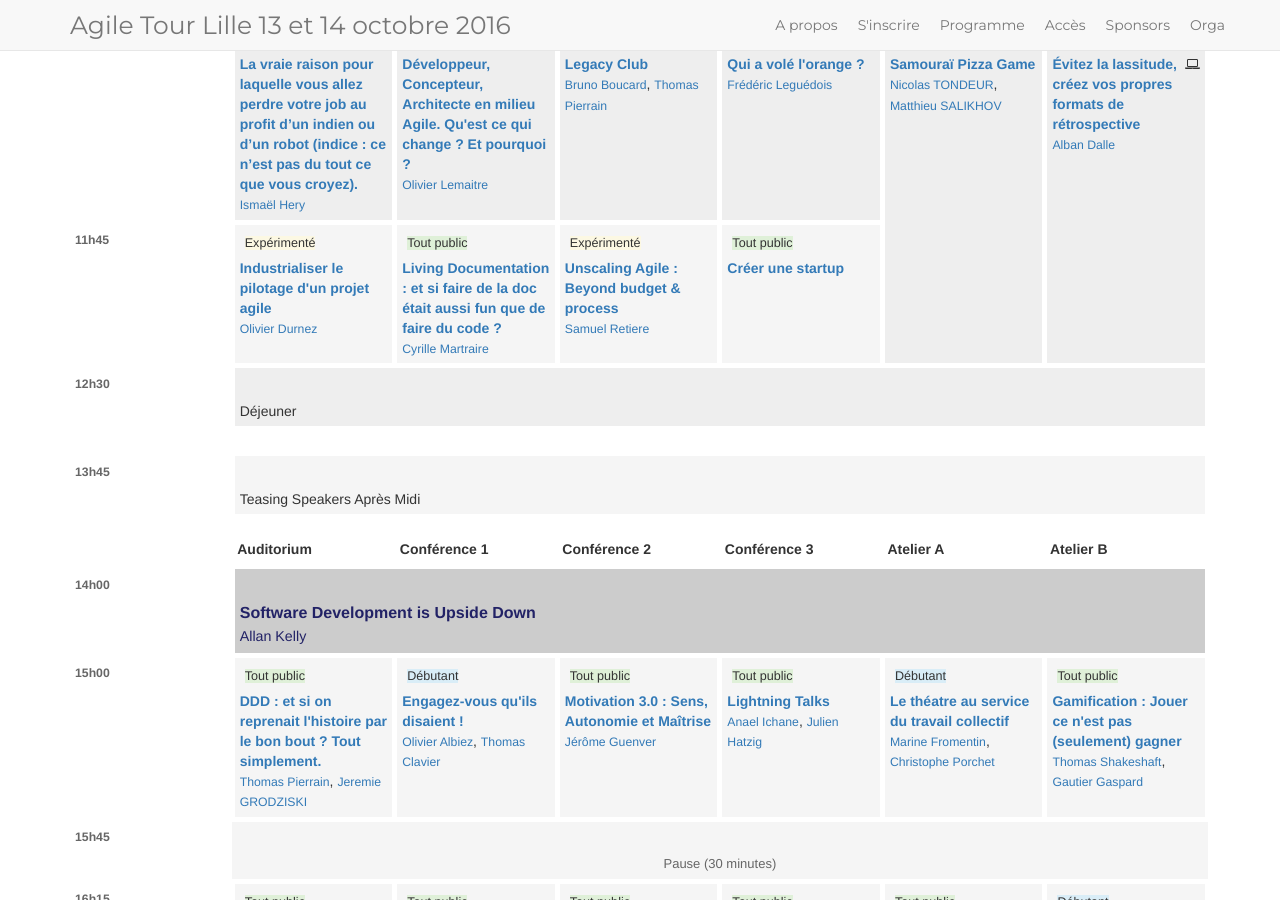
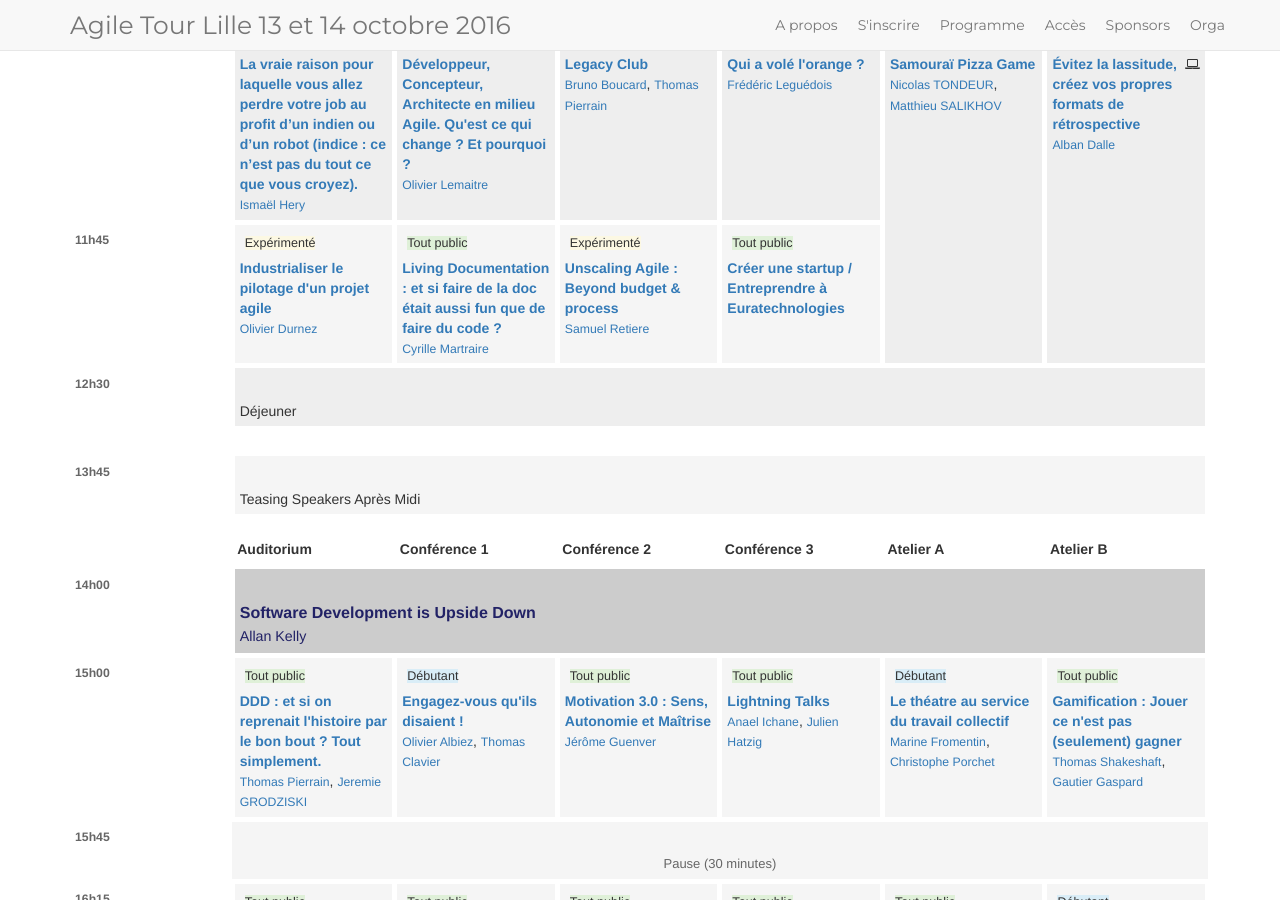
Before and after one commit to jak78/agile-tour-lille-2017, a Jekyll site: the page built from page-programme.html, in a window 1280 px wide and 900 px high, scrolled down 1882 px. Built offline with Jekyll 4.4.1, drawn with Linux system fonts in a browser that asks for light colours; nearby versions of some CDN libraries.

Commit message:
Change Euratechnologies startup

```diff
--- a/_data/schedule.yml
+++ b/_data/schedule.yml
@@ -287,7 +287,7 @@
             speaker: Samuel Retiere
             level: 2
             conf_id: '29'
-          - subject: Créer une startup
+          - subject: "Créer une startup / Entreprendre à Euratechnologies"
             description: ???
             level: 0
             conf_id: '25'
```
